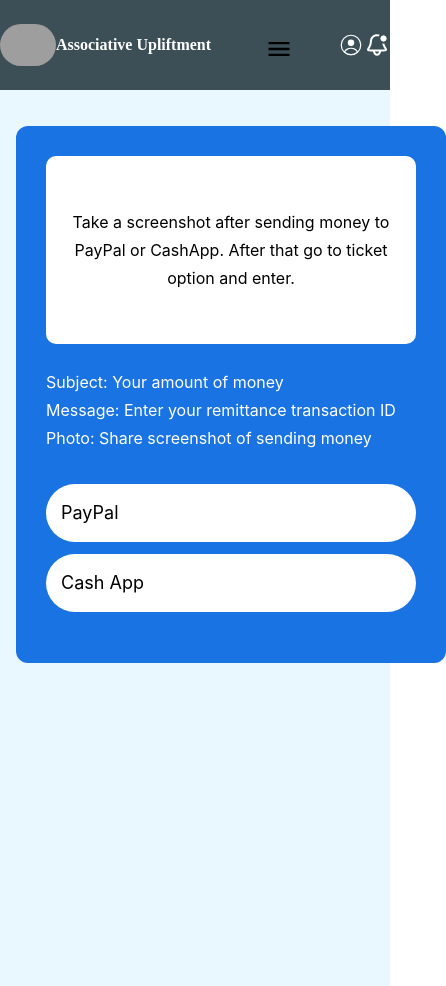
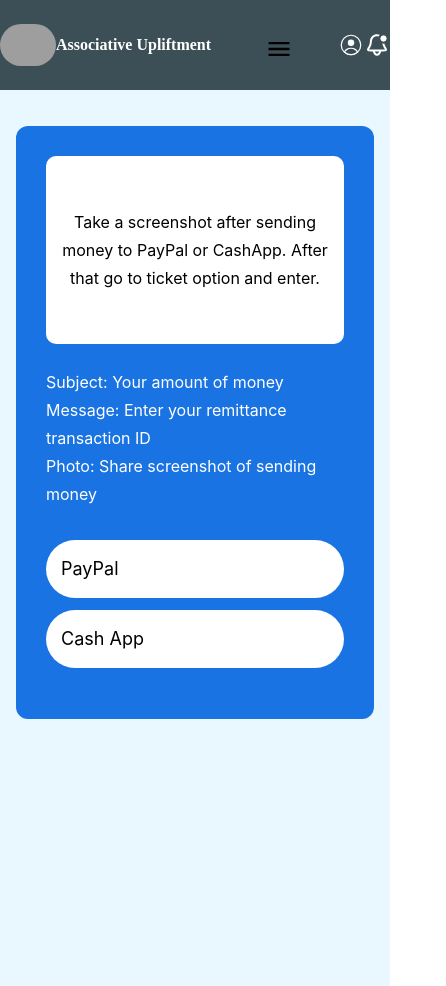
Before and after one commit to safatsaat2/associative-upliftment, a React (Vite) app: page /dashboard/addfunds in a window 390 px wide. Shown: the whole page, 446 px wide, since content can reach past the window. Built offline with nearby package versions, Linux system fonts and the light colour scheme; no server answers; grey boxes are pictures that could not be loaded; a web font is replaced by a local one.

Commit message:
add fund mobile responsive fix

```diff
--- a/src/Page/Dashboard/DashAddFunds.jsx
+++ b/src/Page/Dashboard/DashAddFunds.jsx
@@ -4,7 +4,7 @@
         <div className="h-screen mt-5">
 
 
-            <div className="w-[430px] mx-auto bg-[#1973E3] pt-[30px] px-[30px] rounded-[12px]">
+            <div className="w-full lg:w-[430px] mx-auto bg-[#1973E3] pt-[30px] px-[30px] rounded-[12px]">
                 <div className="bg-white rounded-[10px]">
                     <p className="text-center py-[52px] px-[13px] leading-[28px]">Take a screenshot after sending money to PayPal or CashApp. After that go to ticket option and enter.</p>
                 </div>
```
